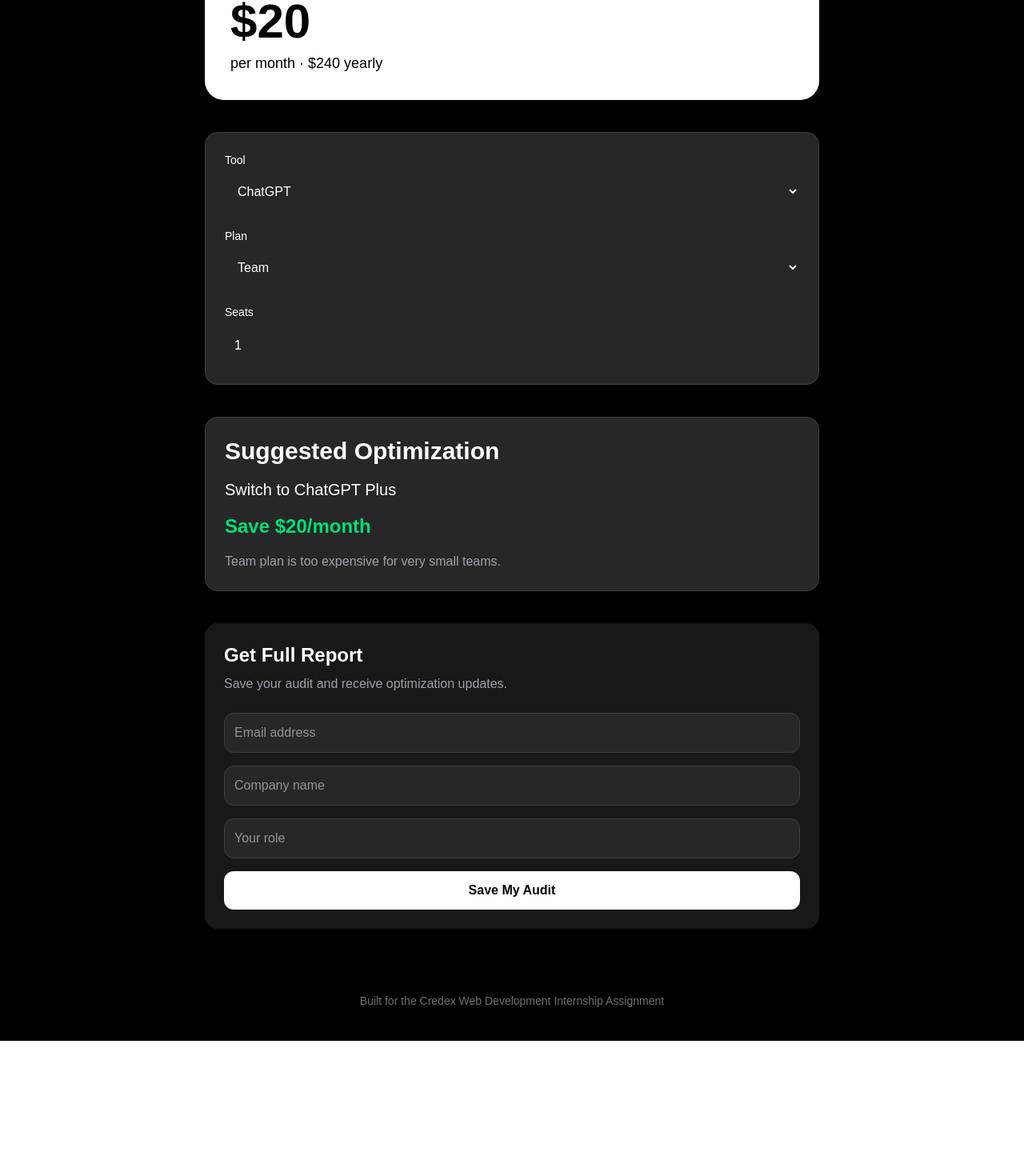
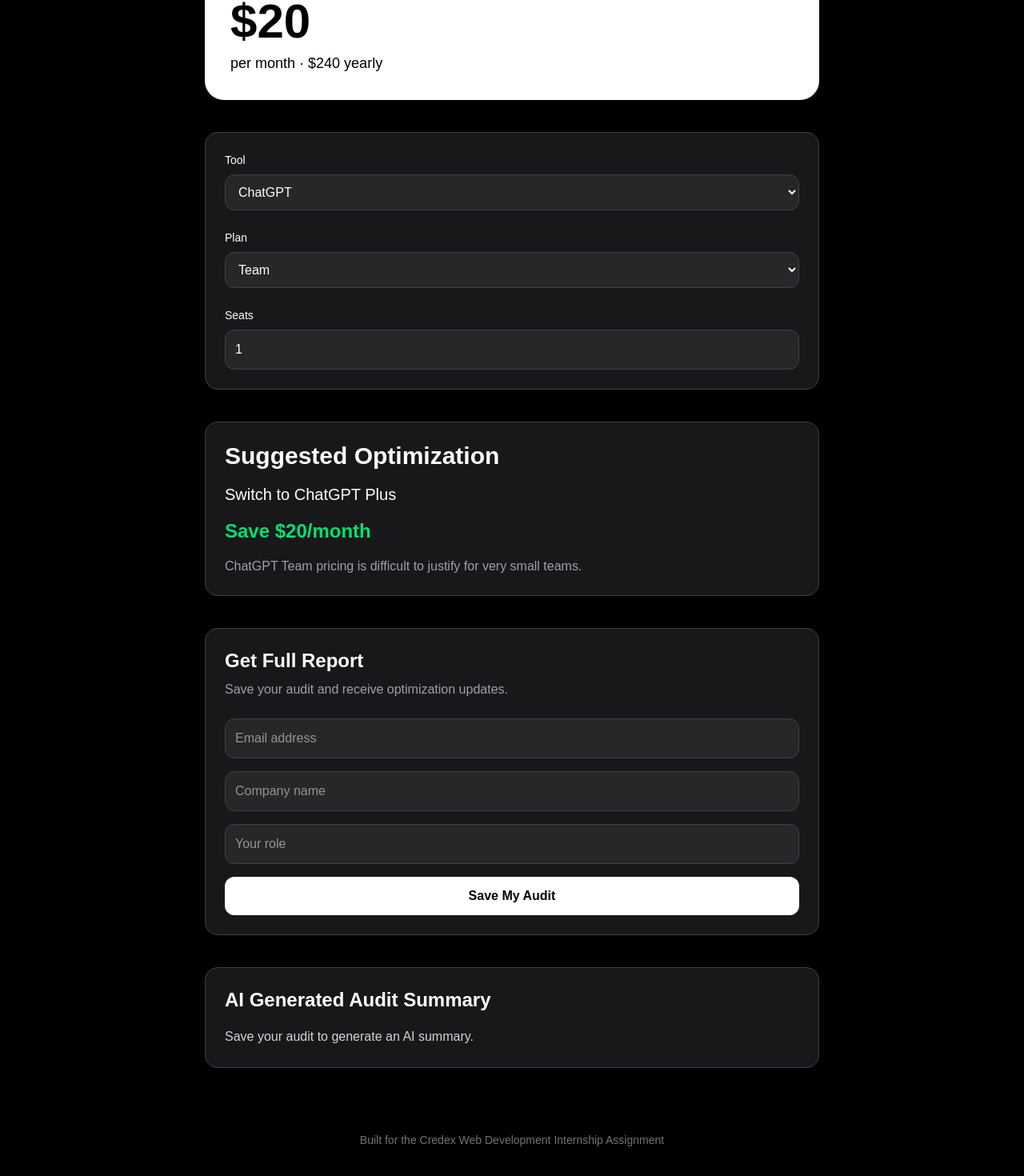
Before and after one commit to Prasad6723/tokenleak, a Next.js app: page / in a window 1280 px wide. Shown: the part 235-1705 px from the top of the page at 80% size. Before the commit the page ends 1536 px from the top, so only its background shows below. Built offline with nearby package versions, Linux system fonts and the light colour scheme; no server answers.

Commit message:
final MVP completed

```diff
--- a/app/page.tsx
+++ b/app/page.tsx
@@ -1,12 +1,22 @@
 "use client";
 
+import { generateSummary } from "@/lib/generate-summary";
+import { supabase } from "@/lib/supabase";
 import { useEffect, useState } from "react";
 import { auditTool } from "@/lib/audit-engine";
 
 export default function Home() {
+
   const [tool, setTool] = useState("ChatGPT");
   const [plan, setPlan] = useState("Team");
   const [seats, setSeats] = useState(1);
+
+  const [email, setEmail] = useState("");
+  const [company, setCompany] = useState("");
+  const [role, setRole] = useState("");
+
+  const [summary, setSummary] = useState("");
+  const [loadingSummary, setLoadingSummary] = useState(false);
 
   useEffect(() => {
     const savedTool = localStorage.getItem("tool");
@@ -26,8 +36,47 @@
 
   const result = auditTool(tool, plan, seats);
 
+  async function saveLead() {
+
+    setLoadingSummary(true);
+
+    const generatedSummary = await generateSummary({
+      tool,
+      plan,
+      savings: result.savings,
+      recommendation: result.recommendation,
+    });
+
+    setSummary(generatedSummary);
+
+    const { error } = await supabase
+      .from("leads")
+      .insert([
+        {
+          Email: email,
+          Company: company,
+          Role: role,
+        },
+      ]);
+
+    setLoadingSummary(false);
+
+    if (error) {
+      alert("Failed to save lead");
+      console.log(error);
+      return;
+    }
+
+    setEmail("");
+    setCompany("");
+    setRole("");
+
+    alert("Lead saved successfully!");
+  }
+
   return (
     <main className="min-h-screen bg-black text-white p-10">
+
       <div className="max-w-3xl mx-auto">
 
         <h1 className="text-5xl font-bold">
@@ -37,7 +86,9 @@
         <p className="mt-4 text-zinc-400 text-lg">
           Audit your AI stack instantly and uncover hidden savings.
         </p>
+
         <div className="mt-10 bg-white text-black p-8 rounded-3xl">
+
           <p className="text-sm uppercase tracking-wide">
             Estimated Savings
           </p>
@@ -49,10 +100,13 @@
           <p className="mt-2 text-lg">
             per month · ${result.savings * 12} yearly
           </p>
+
         </div>
-        <div className="mt-10 space-y-6 bg-zinc-800 border border-zinc-700 p-6 rounded-2xl">
+
+        <div className="mt-10 space-y-6 bg-zinc-900 border border-zinc-700 p-6 rounded-2xl">
 
           <div>
+
             <label className="block mb-2 text-sm">
               Tool
             </label>
@@ -60,17 +114,22 @@
             <select
               value={tool}
               onChange={(e) => setTool(e.target.value)}
-              className="w-full p-3 rounded-xl bg-zinc-800"
+              className="w-full p-3 rounded-xl bg-zinc-800 border border-zinc-700"
             >
               <option>ChatGPT</option>
+              <option>Claude</option>
               <option>Cursor</option>
               <option>Copilot</option>
-              <option>Claude</option>
               <option>Gemini</option>
+              <option>OpenAI API</option>
+              <option>Anthropic API</option>
+              <option>Windsurf</option>
             </select>
+
           </div>
 
           <div>
+
             <label className="block mb-2 text-sm">
               Plan
             </label>
@@ -78,15 +137,28 @@
             <select
               value={plan}
               onChange={(e) => setPlan(e.target.value)}
-              className="w-full p-3 rounded-xl bg-zinc-800"
+              className="w-full p-3 rounded-xl bg-zinc-800 border border-zinc-700"
             >
+              <option>Free</option>
+              <option>Hobby</option>
+              <option>Plus</option>
+              <option>Pro</option>
+              <option>Max</option>
               <option>Team</option>
               <option>Business</option>
-              <option>Pro</option>
+              <option>Enterprise</option>
+              <option>Ultra</option>
+              <option>Individual</option>
+              <option>API</option>
+              <option>API direct</option>
+              <option>Direct</option>
+              <option>Teams</option>
             </select>
+
           </div>
 
           <div>
+
             <label className="block mb-2 text-sm">
               Seats
             </label>
@@ -95,13 +167,14 @@
               type="number"
               value={seats}
               onChange={(e) => setSeats(Number(e.target.value))}
-              className="w-full p-3 rounded-xl bg-zinc-800"
+              className="w-full p-3 rounded-xl bg-zinc-800 border border-zinc-700"
             />
+
           </div>
 
         </div>
 
-        <div className="mt-10 bg-zinc-800 border border-zinc-700 p-6 rounded-2xl">
+        <div className="mt-10 bg-zinc-900 border border-zinc-700 p-6 rounded-2xl">
 
           <h2 className="text-3xl font-bold">
             Suggested Optimization
@@ -120,7 +193,8 @@
           </p>
 
         </div>
-        <div className="mt-10 bg-zinc-900 p-6 rounded-2xl">
+
+        <div className="mt-10 bg-zinc-900 border border-zinc-700 p-6 rounded-2xl">
 
           <h2 className="text-2xl font-bold">
             Get Full Report
@@ -135,32 +209,66 @@
             <input
               type="email"
               placeholder="Email address"
+              value={email}
+              onChange={(e) => setEmail(e.target.value)}
               className="w-full p-3 rounded-xl bg-zinc-800 border border-zinc-700"
             />
 
             <input
               type="text"
               placeholder="Company name"
+              value={company}
+              onChange={(e) => setCompany(e.target.value)}
               className="w-full p-3 rounded-xl bg-zinc-800 border border-zinc-700"
             />
 
             <input
               type="text"
               placeholder="Your role"
+              value={role}
+              onChange={(e) => setRole(e.target.value)}
               className="w-full p-3 rounded-xl bg-zinc-800 border border-zinc-700"
             />
 
-    <button className="w-full bg-white text-black py-3 rounded-xl font-semibold">
+            <button
+              onClick={saveLead}
+              className="w-full bg-white text-black py-3 rounded-xl font-semibold"
+            >
               Save My Audit
             </button>
 
           </div>
 
         </div>
+
+        <div className="mt-10 bg-zinc-900 border border-zinc-700 p-6 rounded-2xl">
+
+          <h2 className="text-2xl font-bold">
+            AI Generated Audit Summary
+          </h2>
+
+          {loadingSummary ? (
+
+            <p className="mt-4 text-zinc-400">
+              Generating personalized summary...
+            </p>
+
+          ) : (
+
+            <p className="mt-4 text-zinc-300 leading-7 whitespace-pre-line">
+              {summary || "Save your audit to generate an AI summary."}
+            </p>
+
+          )}
+
         </div>
+
+      </div>
+
       <footer className="mt-20 text-center text-zinc-500 text-sm">
         Built for the Credex Web Development Internship Assignment
       </footer>
+
     </main>
   );
 }
--- a/lib/audit-engine.ts
+++ b/lib/audit-engine.ts
@@ -10,47 +10,132 @@
   seats: number
 ): AuditResult {
 
+  // ChatGPT
+
   if (tool === "ChatGPT" && plan === "Team" && seats <= 2) {
     return {
       recommendation: "Switch to ChatGPT Plus",
       savings: 20,
-      reason: "Team plan is too expensive for very small teams.",
+      reason:
+        "ChatGPT Team pricing is difficult to justify for very small teams.",
     };
   }
 
+  if (tool === "ChatGPT" && plan === "Enterprise" && seats <= 5) {
+    return {
+      recommendation: "Downgrade to ChatGPT Team",
+      savings: 150,
+      reason:
+        "Enterprise pricing is excessive for small collaborative teams.",
+    };
+  }
+
+  // Claude
+
+  if (tool === "Claude" && plan === "Team" && seats <= 2) {
+    return {
+      recommendation: "Switch to Claude Pro",
+      savings: 20,
+      reason:
+        "Claude Team adds unnecessary collaboration overhead for tiny teams.",
+    };
+  }
+
+  if (tool === "Claude" && plan === "Max" && seats === 1) {
+    return {
+      recommendation: "Downgrade to Claude Pro",
+      savings: 80,
+      reason:
+        "Claude Max is expensive for solo usage unless usage volume is extremely high.",
+    };
+  }
+
+  // Cursor
+
   if (tool === "Cursor" && plan === "Business" && seats === 1) {
     return {
-      recommendation: "Downgrade to Cursor Pro",
+      recommendation: "Switch to Cursor Pro",
       savings: 20,
-      reason: "Business tier is unnecessary for solo developers.",
+      reason:
+        "Cursor Business features rarely justify the additional cost for solo developers.",
     };
   }
+
+  if (tool === "Cursor" && plan === "Enterprise" && seats <= 5) {
+    return {
+      recommendation: "Downgrade to Cursor Business",
+      savings: 100,
+      reason:
+        "Enterprise tooling is unnecessary for very small engineering teams.",
+    };
+  }
+
+  // Copilot
 
   if (tool === "Copilot" && plan === "Business" && seats <= 2) {
     return {
       recommendation: "Switch to Copilot Individual",
       savings: 9,
-      reason: "Business plan provides little value for tiny teams.",
-    };
-  }
-  if (tool === "Claude" && plan === "Team" && seats <= 2) {
-  return {
-    recommendation: "Switch to Claude Pro",
-    savings: 10,
-    reason: "Claude Team is unnecessary for tiny teams.",
+      reason:
+        "GitHub Copilot Business adds little value for tiny teams.",
     };
   }
 
+  if (tool === "Copilot" && plan === "Enterprise" && seats <= 5) {
+    return {
+      recommendation: "Downgrade to Copilot Business",
+      savings: 100,
+      reason:
+        "Enterprise compliance features are likely underutilized at this scale.",
+    };
+  }
+
+  // Gemini
+
   if (tool === "Gemini" && plan === "Ultra" && seats === 1) {
     return {
-    recommendation: "Downgrade to Gemini Pro",
+      recommendation: "Switch to Gemini Pro",
       savings: 10,
-    reason: "Ultra plan is expensive for solo usage.",
+      reason:
+        "Gemini Ultra pricing is difficult to justify for most solo users.",
     };
   }
+
+  // API usage
+
+  if (tool === "OpenAI API") {
     return {
-    recommendation: "Current setup looks optimized",
-    savings: 0,
-    reason: "No major savings opportunity detected.",
+      recommendation: "Consider prepaid infrastructure credits",
+      savings: 100,
+      reason:
+        "Many startups overpay retail API pricing instead of using discounted infrastructure credits.",
     };
   }
+
+  if (tool === "Anthropic API") {
+    return {
+      recommendation: "Consider discounted Anthropic credits",
+      savings: 120,
+      reason:
+        "Committed usage discounts and infrastructure credits can reduce direct Anthropic API costs significantly.",
+    };
+  }
+
+  // Windsurf
+
+  if (tool === "Windsurf" && plan === "Teams" && seats <= 2) {
+    return {
+      recommendation: "Switch to Windsurf Pro",
+      savings: 15,
+      reason:
+        "Teams pricing provides limited collaboration benefit for tiny teams.",
+    };
+  }
+
+  return {
+    recommendation: "Your current setup looks well optimized",
+    savings: 0,
+    reason:
+      "No meaningful savings opportunities were detected for your current configuration.",
+  };
+}
--- /dev/null
+++ b/lib/generate-summary.ts
@@ -0,0 +1,23 @@
+export async function generateSummary({
+  tool,
+  plan,
+  savings,
+  recommendation,
+}: {
+  tool: string;
+  plan: string;
+  savings: number;
+  recommendation: string;
+}) {
+
+  return `
+You are currently using ${tool} on the ${plan} plan.
+
+Based on your usage, we identified an estimated monthly savings of $${savings}.
+
+Recommended optimization:
+${recommendation}
+
+Switching plans or consolidating tools can significantly reduce recurring AI software expenses while maintaining productivity.
+  `;
+}
--- /dev/null
+++ b/lib/supabase.ts
@@ -0,0 +1,6 @@
+import { createClient } from "@supabase/supabase-js";
+
+export const supabase = createClient(
+  process.env.NEXT_PUBLIC_SUPABASE_URL!,
+  process.env.NEXT_PUBLIC_SUPABASE_ANON_KEY!
+);
```
Also changed, not shown: lib/pricing.ts (+51 -0 lines). Lines whose indentation alone changed are shown as unchanged.
